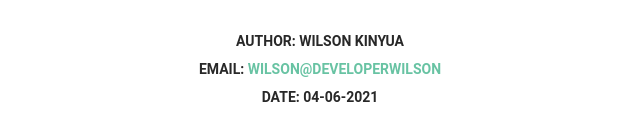
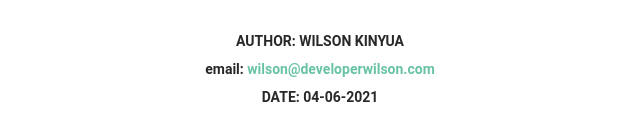
Before and after one commit to WilsonKinyua/fav-band, a plain HTML site: page index.html in a window 1280 px wide. Shown: the part 3015-3143 px from the top of the page, 320-960 px from the left. Drawn offline with Linux system fonts and the light colour scheme.

Commit message:
email updated

```diff
--- a/index.html
+++ b/index.html
@@ -206,7 +206,7 @@
             </div>
             <div style="text-align: center; margin:20px">
                 <h4>Author: Wilson Kinyua</h4>
-                <h4>Email: <a href="mailto:wilson@developerwilson">wilson@developerwilson</a></h4>
+                <h4 style="text-transform: lowercase;">Email: <a href="mailto:wilson@developerwilson.com">wilson@developerwilson.com</a></h4>
                 <h4> Date: 04-06-2021</h4>
             </div>
 </body>
```
